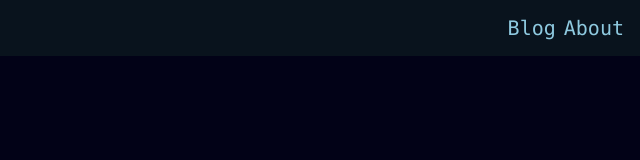
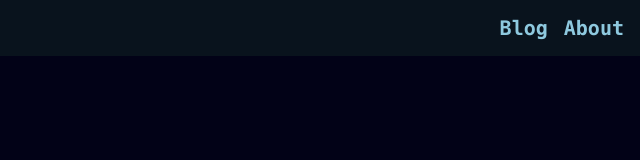
Before and after one commit to 0xk1f0/k1f0.dev, an Astro site: page /blog in a window 1280 px wide. Shown: the full height of the page, 640-1280 px from the left. Built offline with nearby package versions, Linux system fonts and the light colour scheme; Astro itself is replaced by a stand-in of ours.

Commit message:
minor CSS adjustments

```diff
--- a/src/components/Header.svelte
+++ b/src/components/Header.svelte
@@ -14,12 +14,13 @@
         <div class="flex items-center">
             <a
                 href="/blog"
-                class="font-medium rounded-lg text-xl mr-2 text-foreground"
+                class="font-semibold rounded-lg text-xl text-foreground"
                 >Blog</a
             >
             <a
                 href="/about"
-                class="font-medium rounded-lg text-xl text-foreground">About</a
+                class="font-semibold rounded-lg text-xl ml-4 text-foreground"
+                >About</a
             >
         </div>
     </div>
--- a/src/pages/blog.astro
+++ b/src/pages/blog.astro
@@ -18,7 +18,7 @@ const POSTS = await getCollection("posts");
             {
                 POSTS.toReversed().map((post: any) => (
                     <div class="m-4 listing-post">
-                        <div class="flex flex-row justify-between items-center">
+                        <div class="flex flex-col justify-between">
                             <h2>{post.data.title}</h2>
                             <p id="italic text-sm mb-2">
                                 by <strong> {post.data.author} </strong> on
```
